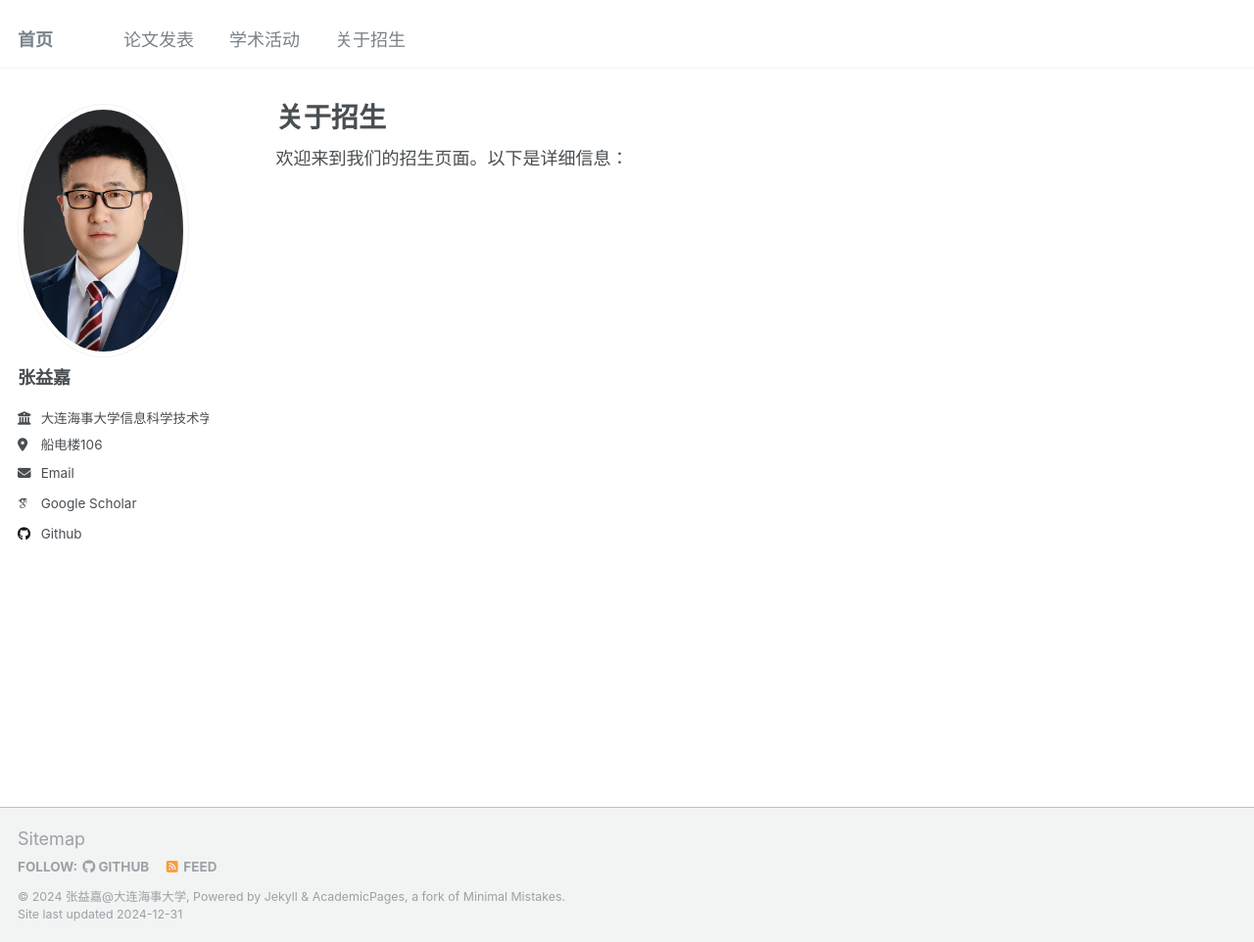
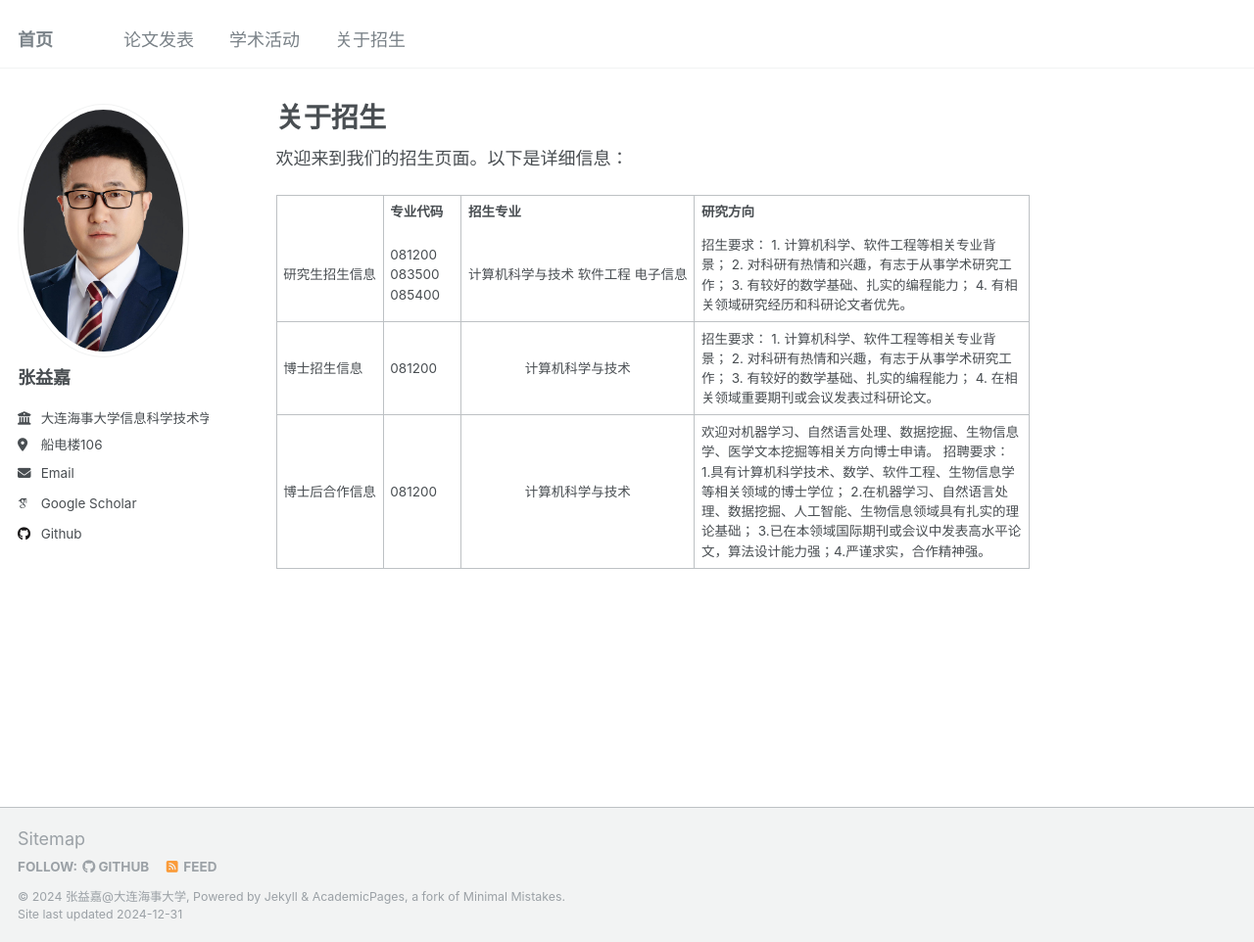
Before and after one commit to DMU-ITREC/zhangyijia.github.io, a Jekyll site: the page built from _pages/GraduateAdmissions.md, in a window 1280 px wide and 962 px high. Shown: the whole window at 98% size. Built offline with Jekyll 4.4.1, drawn with Linux system fonts in a browser that asks for light colours; some web fonts are replaced.

Commit message:
Update GraduateAdmissions.md

```diff
--- a/_pages/GraduateAdmissions.md
+++ b/_pages/GraduateAdmissions.md
@@ -6,3 +6,30 @@ layout: single
 ---
 
 欢迎来到我们的招生页面。以下是详细信息：
+
+<table border="0.5" bgcolor="white" style="margin:auto">
+    <tr>
+      <th></th>
+      <th>专业代码</th>
+      <th>招生专业</th>
+      <th>研究方向</th>
+    </tr>
+    <tr>
+        <td nowrap="nowrap"> 研究生招生信息 </td>
+        <td> 081200 083500 085400 </td>
+        <td nowrap="nowrap" style="text-align:center;">计算机科学与技术 软件工程 电子信息</td>
+        <td>招生要求： 1. 计算机科学、软件工程等相关专业背景； 2. 对科研有热情和兴趣，有志于从事学术研究工作； 3. 有较好的数学基础、扎实的编程能力； 4. 有相关领域研究经历和科研论文者优先。</td>
+    </tr>
+    <tr>
+        <td nowrap="nowrap"> 博士招生信息 </td>
+        <td> 081200 </td>
+        <td nowrap="nowrap" style="text-align:center;"> 计算机科学与技术 </td>
+        <td>招生要求： 1. 计算机科学、软件工程等相关专业背景； 2. 对科研有热情和兴趣，有志于从事学术研究工作； 3. 有较好的数学基础、扎实的编程能力； 4. 在相关领域重要期刊或会议发表过科研论文。</td>
+    </tr>
+    <tr>
+        <td nowrap="nowrap"> 博士后合作信息 </td>
+        <td> 081200 </td>
+        <td nowrap="nowrap" style="text-align:center;"> 计算机科学与技术 </td>
+        <td>欢迎对机器学习、自然语言处理、数据挖掘、生物信息学、医学文本挖掘等相关方向博士申请。 招聘要求： 1.具有计算机科学技术、数学、软件工程、生物信息学等相关领域的博士学位； 2.在机器学习、自然语言处理、数据挖掘、人工智能、生物信息领域具有扎实的理论基础； 3.已在本领域国际期刊或会议中发表高水平论文，算法设计能力强；4.严谨求实，合作精神强。</td>
+    </tr>
+</table>
```
